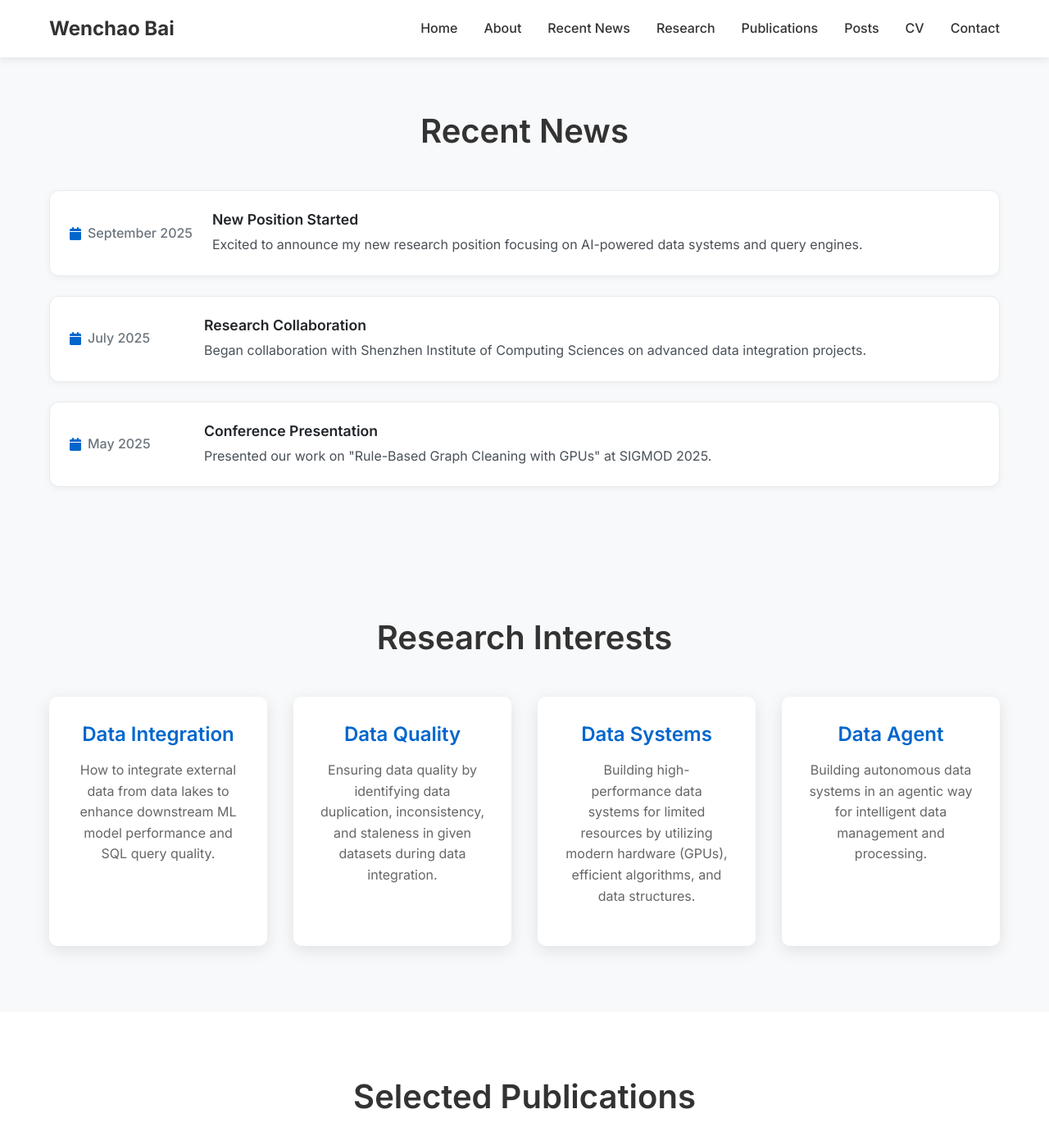
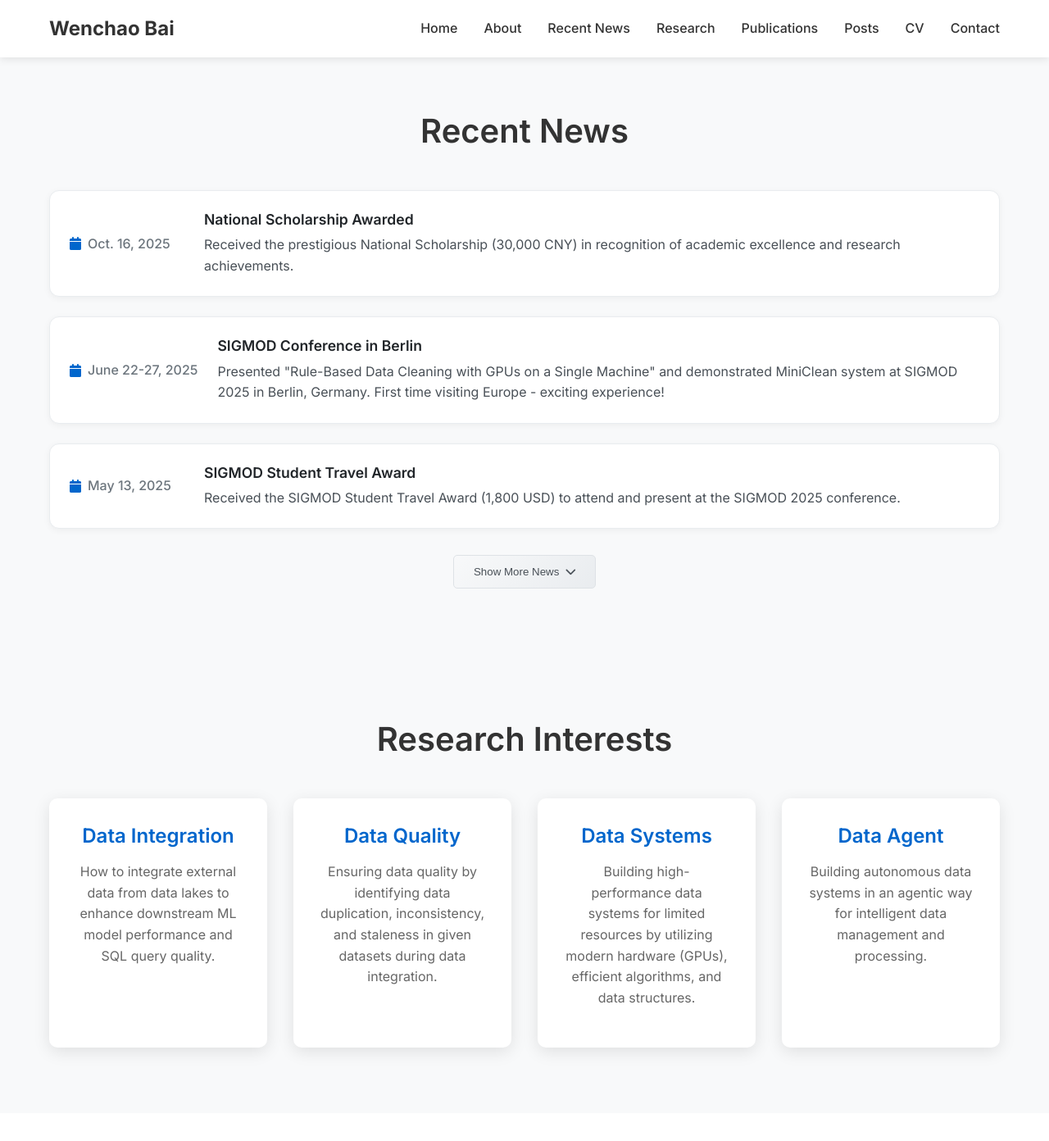
Before and after one commit to bai-wenchao/bai-wenchao.github.io, a Jekyll site: the page built from index.html, in a window 1280 px wide and 1400 px high, scrolled down 1006 px. Shown: the top 1392 px of the window at 82% size. Built offline with Jekyll 4.4.1, drawn with Linux system fonts in a browser that asks for light colours.

Commit message:
Updated the recent news section.

```diff
--- a/assets/css/style.css
+++ b/assets/css/style.css
@@ -625,6 +625,53 @@ a:hover {
   line-height: 1.6;
 }
 
+/* Hidden News Items */
+.hidden-news {
+  display: none;
+}
+
+.hidden-news.visible {
+  display: flex;
+}
+
+/* News Toggle Button */
+.news-toggle {
+  text-align: center;
+  margin-top: 2rem;
+}
+
+.news-toggle .btn {
+  display: inline-flex;
+  align-items: center;
+  gap: 0.5rem;
+  background: linear-gradient(135deg, #f8f9fa 0%, #e9ecef 100%);
+  border: 1px solid #dee2e6;
+  color: #495057;
+  padding: 0.75rem 1.5rem;
+  font-weight: 500;
+  transition: all 0.3s ease;
+}
+
+.news-toggle .btn:hover {
+  background: linear-gradient(135deg, #e9ecef 0%, #dee2e6 100%);
+  border-color: #adb5bd;
+  transform: translateY(-1px);
+  box-shadow: 0 4px 12px rgba(0, 0, 0, 0.1);
+}
+
+.news-toggle .btn:focus {
+  outline: none;
+  box-shadow: 0 0 0 3px rgba(0, 102, 204, 0.1);
+}
+
+.news-toggle .fa-chevron-down {
+  transition: transform 0.3s ease;
+}
+
+.news-toggle .fa-chevron-up {
+  transform: rotate(180deg);
+}
+
 /* Responsive Design for News */
 @media (max-width: 768px) {
   .news-item {
--- a/assets/js/main.js
+++ b/assets/js/main.js
@@ -347,3 +347,26 @@ const fontAwesome = document.createElement('link');
 fontAwesome.rel = 'stylesheet';
 fontAwesome.href = 'https://cdnjs.cloudflare.com/ajax/libs/font-awesome/6.0.0/css/all.min.css';
 document.head.appendChild(fontAwesome);
+
+// News Toggle Function
+function toggleNews() {
+  const hiddenNewsItems = document.querySelectorAll('.hidden-news');
+  const toggleText = document.getElementById('news-toggle-text');
+  const toggleIcon = document.getElementById('news-toggle-icon');
+
+  if (hiddenNewsItems.length === 0) return;
+
+  const isExpanded = hiddenNewsItems[0].classList.contains('visible');
+
+  hiddenNewsItems.forEach(item => {
+    if (isExpanded) {
+      item.classList.remove('visible');
+      toggleText.textContent = 'Show More News';
+      toggleIcon.className = 'fas fa-chevron-down';
+    } else {
+      item.classList.add('visible');
+      toggleText.textContent = 'Show Less News';
+      toggleIcon.className = 'fas fa-chevron-up';
+    }
+  });
+}
--- a/index.html
+++ b/index.html
@@ -51,37 +51,92 @@ layout: default
 <section id="news" class="section section-alt">
   <div class="container">
     <h2 class="section-title">Recent News</h2>
-    <div class="news-list">
-      <div class="news-item">
+    <div class="news-list" id="news-list">
+      <!-- Featured News (Always Visible) -->
+      <div class="news-item featured">
         <div class="news-date">
           <i class="fas fa-calendar"></i>
-          September 2025
+          Oct. 16, 2025
         </div>
         <div class="news-content">
-          <h3>New Position Started</h3>
-          <p>Excited to announce my new research position focusing on AI-powered data systems and query engines.</p>
+          <h3>National Scholarship Awarded</h3>
+          <p>Received the prestigious National Scholarship (30,000 CNY) in recognition of academic excellence and research achievements.</p>
         </div>
       </div>
-      <div class="news-item">
+
+      <div class="news-item featured">
         <div class="news-date">
           <i class="fas fa-calendar"></i>
-          July 2025
+          June 22-27, 2025
         </div>
         <div class="news-content">
-          <h3>Research Collaboration</h3>
-          <p>Began collaboration with Shenzhen Institute of Computing Sciences on advanced data integration projects.</p>
+          <h3>SIGMOD Conference in Berlin</h3>
+          <p>Presented "Rule-Based Data Cleaning with GPUs on a Single Machine" and demonstrated MiniClean system at SIGMOD 2025 in Berlin, Germany. First time visiting Europe - exciting experience!</p>
         </div>
       </div>
-      <div class="news-item">
+
+      <div class="news-item featured">
         <div class="news-date">
           <i class="fas fa-calendar"></i>
-          May 2025
+          May 13, 2025
         </div>
         <div class="news-content">
-          <h3>Conference Presentation</h3>
-          <p>Presented our work on "Rule-Based Graph Cleaning with GPUs" at SIGMOD 2025.</p>
+          <h3>SIGMOD Student Travel Award</h3>
+          <p>Received the SIGMOD Student Travel Award (1,800 USD) to attend and present at the SIGMOD 2025 conference.</p>
         </div>
       </div>
+
+      <!-- Additional News (Hidden by default) -->
+      <div class="news-item hidden-news">
+        <div class="news-date">
+          <i class="fas fa-calendar"></i>
+          March 16, 2025
+        </div>
+        <div class="news-content">
+          <h3>SIGMOD Demo Paper Accepted</h3>
+          <p>Our paper "MiniClean: A Single-Machine System for Cleaning Big Graphs" was accepted by SIGMOD Demo Proposals. Grateful to all collaborators!</p>
+        </div>
+      </div>
+
+      <div class="news-item hidden-news">
+        <div class="news-date">
+          <i class="fas fa-calendar"></i>
+          Jan. 31, 2025
+        </div>
+        <div class="news-content">
+          <h3>First First-Author Paper Accepted</h3>
+          <p>Our paper "Rule-Based Data Cleaning with GPUs on a Single Machine" was accepted by SIGMOD! This marks my first first-author paper. Thank you to all collaborators!</p>
+        </div>
+      </div>
+
+      <div class="news-item hidden-news">
+        <div class="news-date">
+          <i class="fas fa-calendar"></i>
+          July 4, 2023
+        </div>
+        <div class="news-content">
+          <h3>Joined Shenzhen Institute of Computing Sciences</h3>
+          <p>Started as a research intern at Shenzhen Institute of Computing Sciences. An exciting journey begins!</p>
+        </div>
+      </div>
+
+      <div class="news-item hidden-news">
+        <div class="news-date">
+          <i class="fas fa-calendar"></i>
+          Sep. 1, 2022
+        </div>
+        <div class="news-content">
+          <h3>PhD Program Started</h3>
+          <p>Began my PhD program at Southeast University. Let the research journey begin!</p>
+        </div>
+      </div>
+    </div>
+
+    <div class="news-toggle">
+      <button class="btn btn-secondary" id="news-toggle-btn" onclick="toggleNews()">
+        <span id="news-toggle-text">Show More News</span>
+        <i class="fas fa-chevron-down" id="news-toggle-icon"></i>
+      </button>
     </div>
   </div>
 </section>
```
